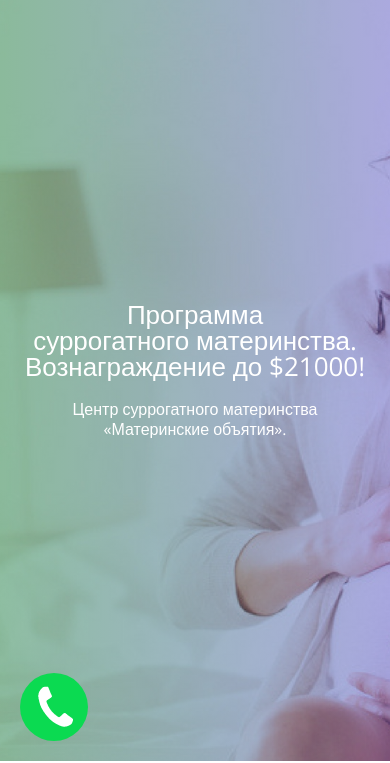
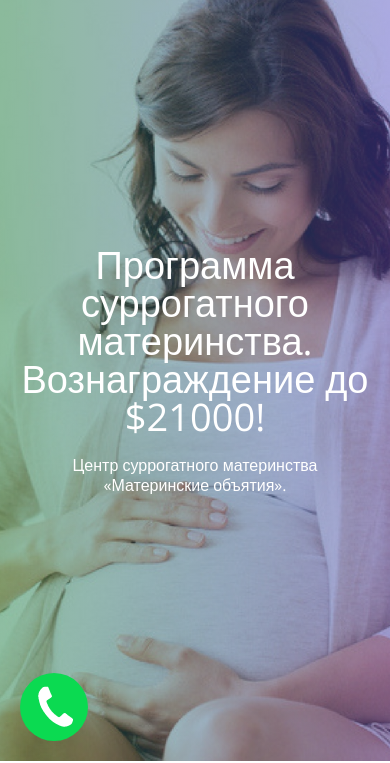
Before and after one commit to IDVAN3/ankets, a plain HTML site: page index.html in a window 390 px wide. Shown: the part 83-846 px from the top of the page. Drawn offline with nearby package versions, Linux system fonts and the light colour scheme.

Commit message:
Add files via upload

```diff
--- a/css/style.css
+++ b/css/style.css
@@ -720,7 +720,7 @@ textarea.error {
   }
 
   .header__title {
-    font-size: 32px;
+    font-size: 38px;
   }
 
   .requirements__maintitle {
@@ -736,8 +736,8 @@ textarea.error {
   }
 }
 @media (max-width: 640px) {
-  .header__title {
-    font-size: 26px;
+  .requirements__opas {
+    background: none;
   }
 
   .header__subtitle {
@@ -751,6 +751,10 @@ textarea.error {
   .icons__item {
     flex: 0 0 100%;
   }
+
+  .header {
+    background-position: 75% 55%;
+  }
 }
 @media (max-width: 480px) {
   /**/
```
